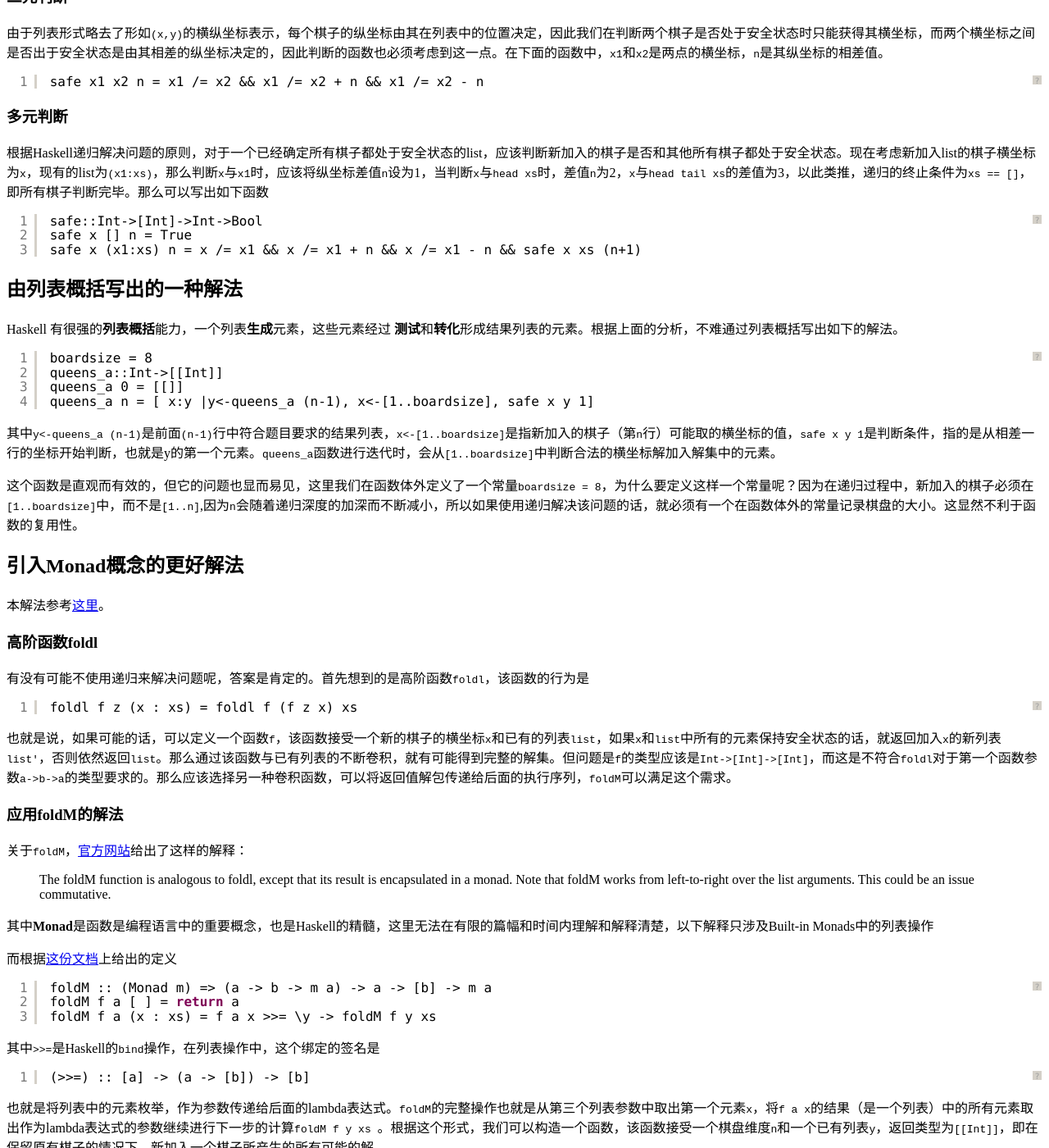
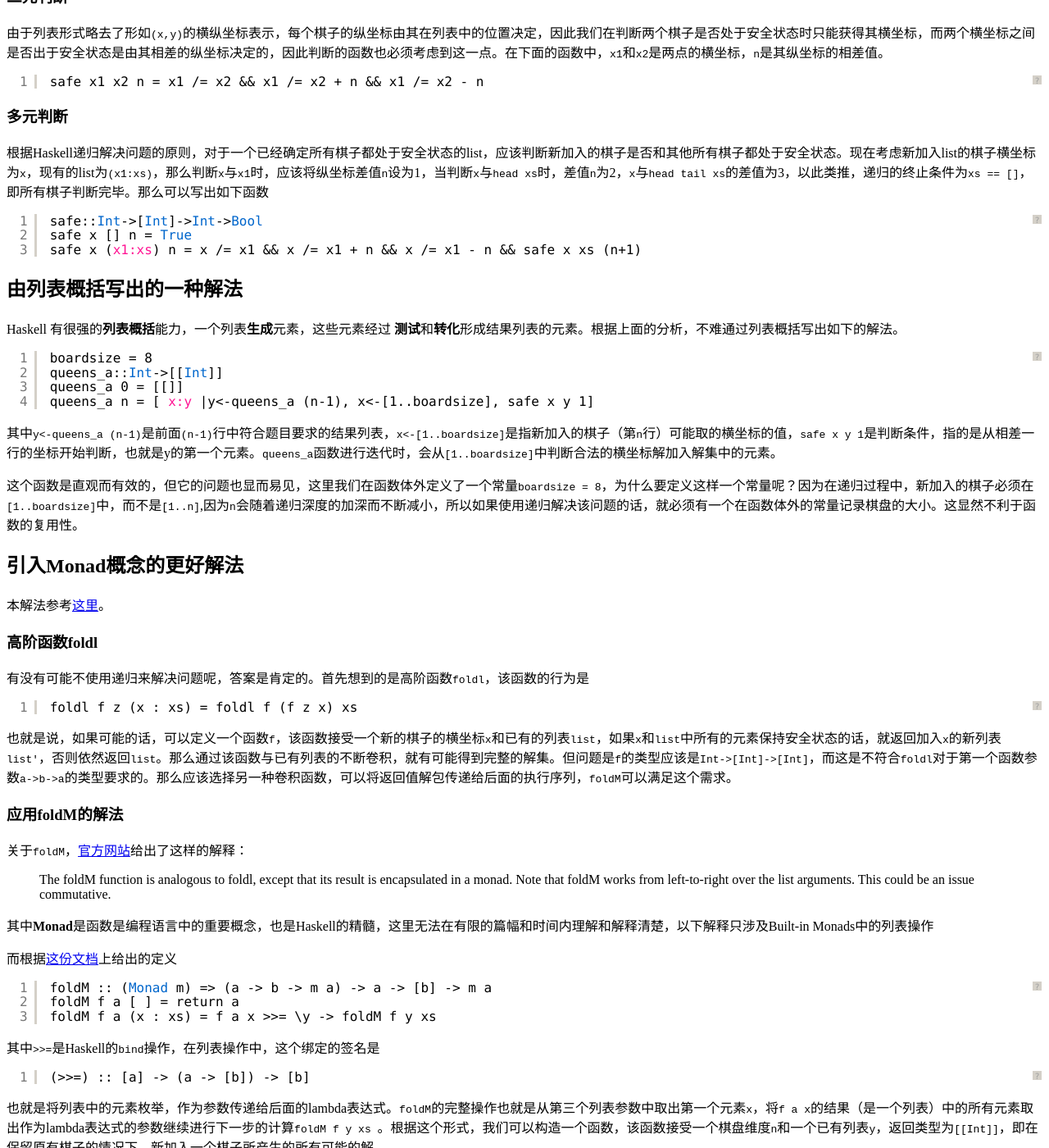
Before and after one commit to wangxinalex/wangxinalex.github.io, a Jekyll site: the page built from _posts/2014-10-15-eight-queen.md, in a window 1280 px wide and 1400 px high, scrolled down 910 px. Shown: the whole window at 82% size. Built offline with Jekyll 4.4.1, drawn with Linux system fonts in a browser that asks for light colours; nearby versions of some CDN libraries; comment, search, counter and statistics services are not loaded; some of the changed text lies outside the part shown.

Commit message:
eight queens

```diff
--- a/_includes/themes/mark-reid/default.html
+++ b/_includes/themes/mark-reid/default.html
@@ -66,6 +66,7 @@
 <script type="text/javascript" src="/highlighter/js/shBrushCpp.js"></script>
 <script type="text/javascript" src="/highlighter/js/shBrushPlain.js"></script>
 <script type="text/javascript" src="/highlighter/js/shBrushBash.js"></script>
+<script type="text/javascript" src="/highlighter/js/shBrushErlang.js"></script>
 <script type="text/javascript" src="/highlighter/js/shAutoloader.js"></script>
 <script type="text/javascript" src="/highlighter/js/shLegacy.js"></script>
 <link href="/highlighter/css/shCore.css" rel="stylesheet" type="text/css" />
--- a/_posts/2014-10-15-eight-queen.md
+++ b/_posts/2014-10-15-eight-queen.md
@@ -25,14 +25,14 @@ tags: Haskell
 ###二元判断
 由于列表形式略去了形如`(x,y)`的横纵坐标表示，每个棋子的纵坐标由其在列表中的位置决定，因此我们在判断两个棋子是否处于安全状态时只能获得其横坐标，而两个横坐标之间是否出于安全状态是由其相差的纵坐标决定的，因此判断的函数也必须考虑到这一点。在下面的函数中，`x1`和`x2`是两点的横坐标，`n`是其纵坐标的相差值。
 
-<pre class = "brush:cpp">
+<pre class = "brush:erl">
 	safe x1 x2 n = x1 /= x2 && x1 /= x2 + n && x1 /= x2 - n
 </pre>
 
 ###多元判断
 根据Haskell递归解决问题的原则，对于一个已经确定所有棋子都处于安全状态的list，应该判断新加入的棋子是否和其他所有棋子都处于安全状态。现在考虑新加入list的棋子横坐标为`x`，现有的list为`(x1:xs)`，那么判断`x`与`x1`时，应该将纵坐标差值`n`设为1，当判断`x`与`head xs`时，差值`n`为2，`x`与`head tail xs`的差值为3，以此类推，递归的终止条件为`xs == []`，即所有棋子判断完毕。那么可以写出如下函数
 
-<pre class = "brush:cpp">
+<pre class = "brush:erl">
 	safe::Int->[Int]->Int->Bool
 	safe x [] n = True
 	safe x (x1:xs) n = x /= x1 && x /= x1 + n && x /= x1 - n && safe x xs (n+1)
@@ -41,7 +41,7 @@ tags: Haskell
 ##由列表概括写出的一种解法
 Haskell 有很强的**列表概括**能力，一个列表**生成**元素，这些元素经过 **测试**和**转化**形成结果列表的元素。根据上面的分析，不难通过列表概括写出如下的解法。
 
-<pre class = "brush:cpp">
+<pre class = "brush:erl">
 	boardsize = 8
 	queens_a::Int->[[Int]]
 	queens_a 0 = [[]]
@@ -59,7 +59,7 @@ Haskell 有很强的**列表概括**能力，一个列表**生成**元素，这
 ###高阶函数foldl
 有没有可能不使用递归来解决问题呢，答案是肯定的。首先想到的是高阶函数`foldl`，该函数的行为是
 
-<pre class = "brush:cpp">
+<pre class = "brush:erl">
 	foldl f z (x : xs) = foldl f (f z x) xs
 </pre>
 
@@ -74,7 +74,7 @@ Haskell 有很强的**列表概括**能力，一个列表**生成**元素，这
 
 而根据[这份文档](http://www.cs.ut.ee/~varmo/FP2007/slides/loeng13.pdf)上给出的定义
 
-<pre class = "brush:cpp">
+<pre class = "brush:erl">
     foldM :: (Monad m) => (a -> b -> m a) -> a -> [b] -> m a
     foldM f a [ ] = return a
     foldM f a (x : xs) = f a x >>= \y -> foldM f y xs
@@ -82,34 +82,34 @@ Haskell 有很强的**列表概括**能力，一个列表**生成**元素，这
 
 其中`>>=`是Haskell的`bind`操作，在列表操作中，这个绑定的签名是
 
-<pre class = "brush:cpp">
+<pre class = "brush:erl">
 	(>>=) :: [a] -> (a -> [b]) -> [b]
 </pre>
 
 也就是将列表中的元素枚举，作为参数传递给后面的lambda表达式。`foldM`的完整操作也就是从第三个列表参数中取出第一个元素`x`，将`f a x`的结果（是一个列表）中的所有元素取出作为lambda表达式的参数继续进行下一步的计算`foldM f y xs `。根据这个形式，我们可以构造一个函数，该函数接受一个棋盘维度`n`和一个已有列表`y`，返回类型为`[[Int]]`，即在保留原有棋子的情况下，新加入一个棋子所产生的所有可能的解。
 
-<pre class = "brush:cpp">
+<pre class = "brush:erl">
 	add_q::Int->[Int]->a->[[Int]]
 	add_q n y _ = [x:y|x<-[1..n],safe x y 1]
 </pre>
 
 这个函数的输入参数`n`为棋盘维度，`y`为已有列表，第三个参数是用来约束`foldM`的执行次数，这里不参与计算。下面是执行的效果
 
-<pre class = "brush:cpp">
+<pre class = "brush:erl">
 	> add_q 4 [] []
 	[[1],[2],[3],[4]]
 </pre>
 
 这表示向一个4X4的棋盘的第一行加入一个棋子时，无论放入任何一列都可以。
 
-<pre class = "brush:cpp">
+<pre class = "brush:erl">
 	> add_q 4 [1] []
 	[[3,1],[4,1]]
 </pre>
 
 第一行的横坐标是1，向第二行加入棋子时，不难理解只能放在3,4列。
 
-<pre class = "brush:cpp">
+<pre class = "brush:erl">
 	> add_q 4 [1,4,2] []
 	[[3,1,4,2]]
 </pre>
@@ -120,7 +120,7 @@ Haskell 有很强的**列表概括**能力，一个列表**生成**元素，这
 
 那么下面的解法也就不难写出。
 
-<pre class = "brush:cpp">
+<pre class = "brush:erl">
 	queens::Int->[[Int]]
 	queens 0 = [[]]
 	queens n = foldM (add_q n) [] [1..n]
@@ -128,13 +128,13 @@ Haskell 有很强的**列表概括**能力，一个列表**生成**元素，这
 
 `foldM`的第一个参数是一个Curry化函数(`add_q n`)，其函数签名是
 
-<pre class = "brush:cpp">
+<pre class = "brush:erl">
 	add_q n :: [Int]->a->[[Int]]
 </pre>
 
 第二个参数是`[Int]`型列表，表示现有的一个合法解（棋盘上已有的棋子），第三个参数`[1..n]`其实并不参与计算，它的作用是控制`foldM`的卷积次数，因为其停止条件是第三个参数为空列表。
 
-<pre class = "brush:cpp">
+<pre class = "brush:erl">
     foldM f a [ ] = return a
 </pre>
 
--- /dev/null
+++ b/highlighter/js/shBrushErlang.js
@@ -0,0 +1,52 @@
+/**
+ * SyntaxHighlighter
+ * http://alexgorbatchev.com/SyntaxHighlighter
+ *
+ * SyntaxHighlighter is donationware. If you are using it, please donate.
+ * http://alexgorbatchev.com/SyntaxHighlighter/donate.html
+ *
+ * @version
+ * 3.0.83 (July 02 2010)
+ *
+ * @copyright
+ * Copyright (C) 2004-2010 Alex Gorbatchev.
+ *
+ * @license
+ * Dual licensed under the MIT and GPL licenses.
+ */
+;(function()
+{
+	// CommonJS
+	typeof(require) != 'undefined' ? SyntaxHighlighter = require('shCore').SyntaxHighlighter : null;
+
+	function Brush()
+	{
+		// Contributed by Jean-Lou Dupont
+		// http://jldupont.blogspot.com/2009/06/erlang-syntax-highlighter.html
+
+		// According to: http://erlang.org/doc/reference_manual/introduction.html#1.5
+		var keywords = 'after and andalso band begin bnot bor bsl bsr bxor '+
+			'case catch cond div end fun if let not of or orelse '+
+			'query receive rem try when xor'+
+			// additional
+			' module export import define';
+
+		this.regexList = [
+			{ regex: new RegExp("[A-Z][A-Za-z0-9_]+", 'g'), 			css: 'constants' },
+			{ regex: new RegExp("\\%.+", 'gm'), 						css: 'comments' },
+			{ regex: new RegExp("\\?[A-Za-z0-9_]+", 'g'), 				css: 'preprocessor' },
+			{ regex: new RegExp("[a-z0-9_]+:[a-z0-9_]+", 'g'), 			css: 'functions' },
+			{ regex: SyntaxHighlighter.regexLib.doubleQuotedString,		css: 'string' },
+			{ regex: SyntaxHighlighter.regexLib.singleQuotedString,		css: 'string' },
+			{ regex: new RegExp(this.getKeywords(keywords),	'gm'),		css: 'keyword' }
+			];
+	};
+
+	Brush.prototype	= new SyntaxHighlighter.Highlighter();
+	Brush.aliases	= ['erl', 'erlang'];
+
+	SyntaxHighlighter.brushes.Erland = Brush;
+
+	// CommonJS
+	typeof(exports) != 'undefined' ? exports.Brush = Brush : null;
+})();
```
